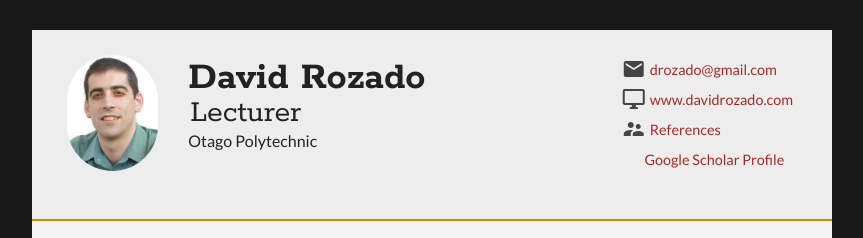
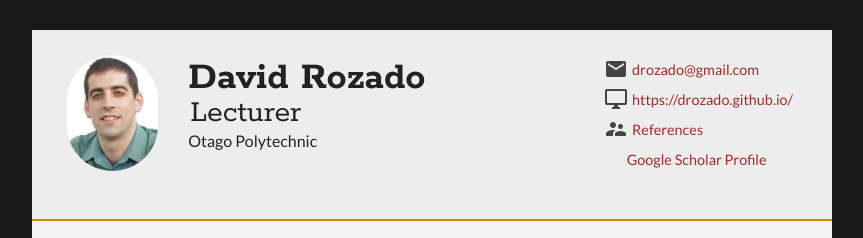
Before and after one commit to drozado/drozado.github.io, a plain HTML site: page index.html in a window 1280 px wide. Shown: the top 238 px of the page, without its empty margins (208-1071 px from the left). Drawn offline with nearby package versions, Linux system fonts and the light colour scheme.

Commit message:
initial commit 2

```diff
--- a/index.html
+++ b/index.html
@@ -36,7 +36,7 @@
 				<li><i class="large material-icons">email</i><img id="ema" src="images/e.png"></li>
 				-->
 				<li><i class="material-icons">email</i><a href="mailto:drozado@gmail">drozado@gmail.com</a></li>
-				<li><i class="material-icons">desktop_windows</i><a href="http://www.davidrozado.com">www.davidrozado.com</a></li>
+				<li><i class="material-icons">desktop_windows</i><a href="https://drozado.github.io/">https://drozado.github.io/</a></li>
 				<li><i class="material-icons">supervisor_account</i><a href="#references">References</a></li>
 				<li><i class="material-icons">&#xE896;</i><a href="https://scholar.google.co.nz/citations?user=k2KO8BQAAAAJ&hl=en" target="_blank">Google Scholar Profile</a></li>
 
```
